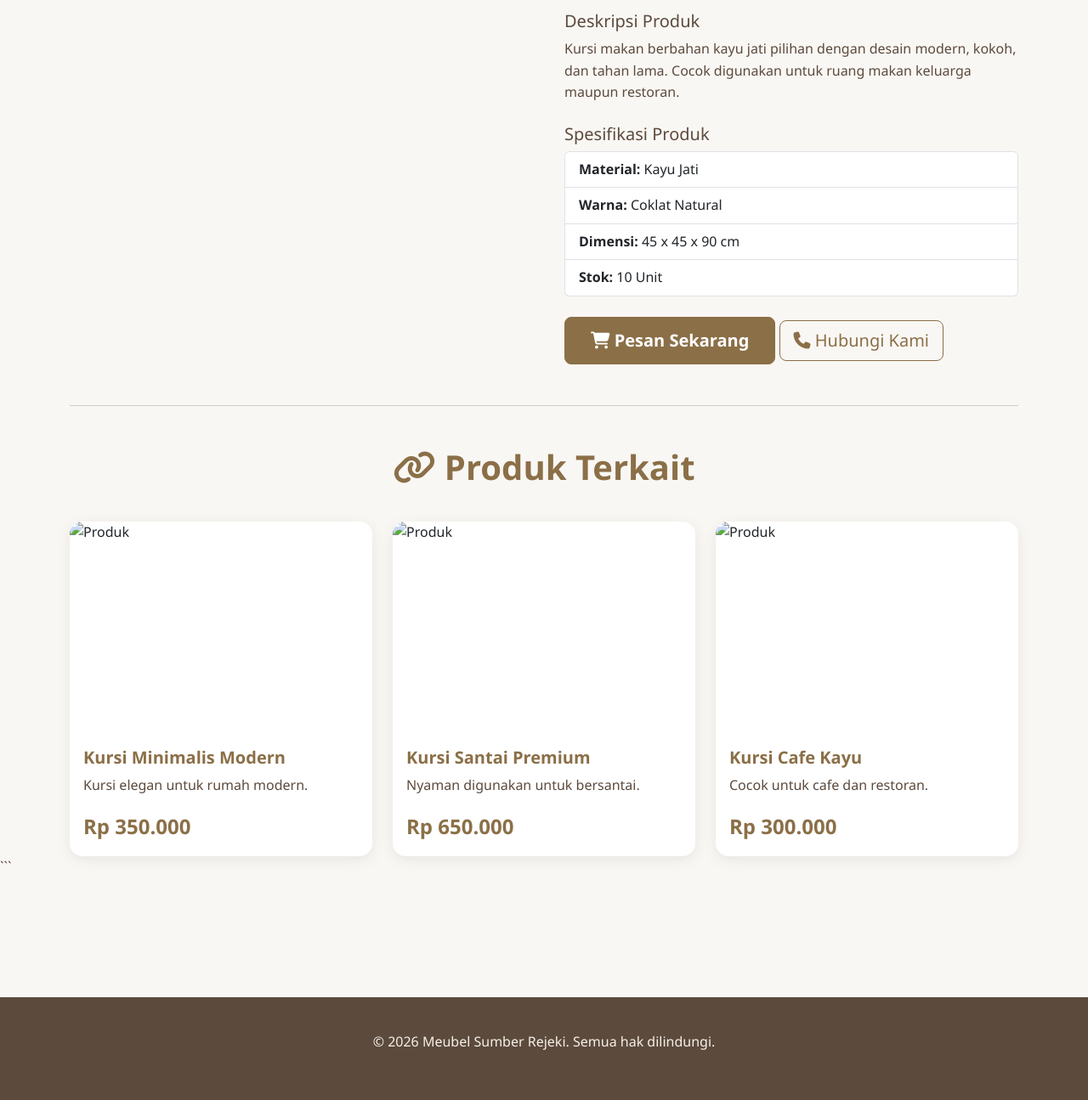
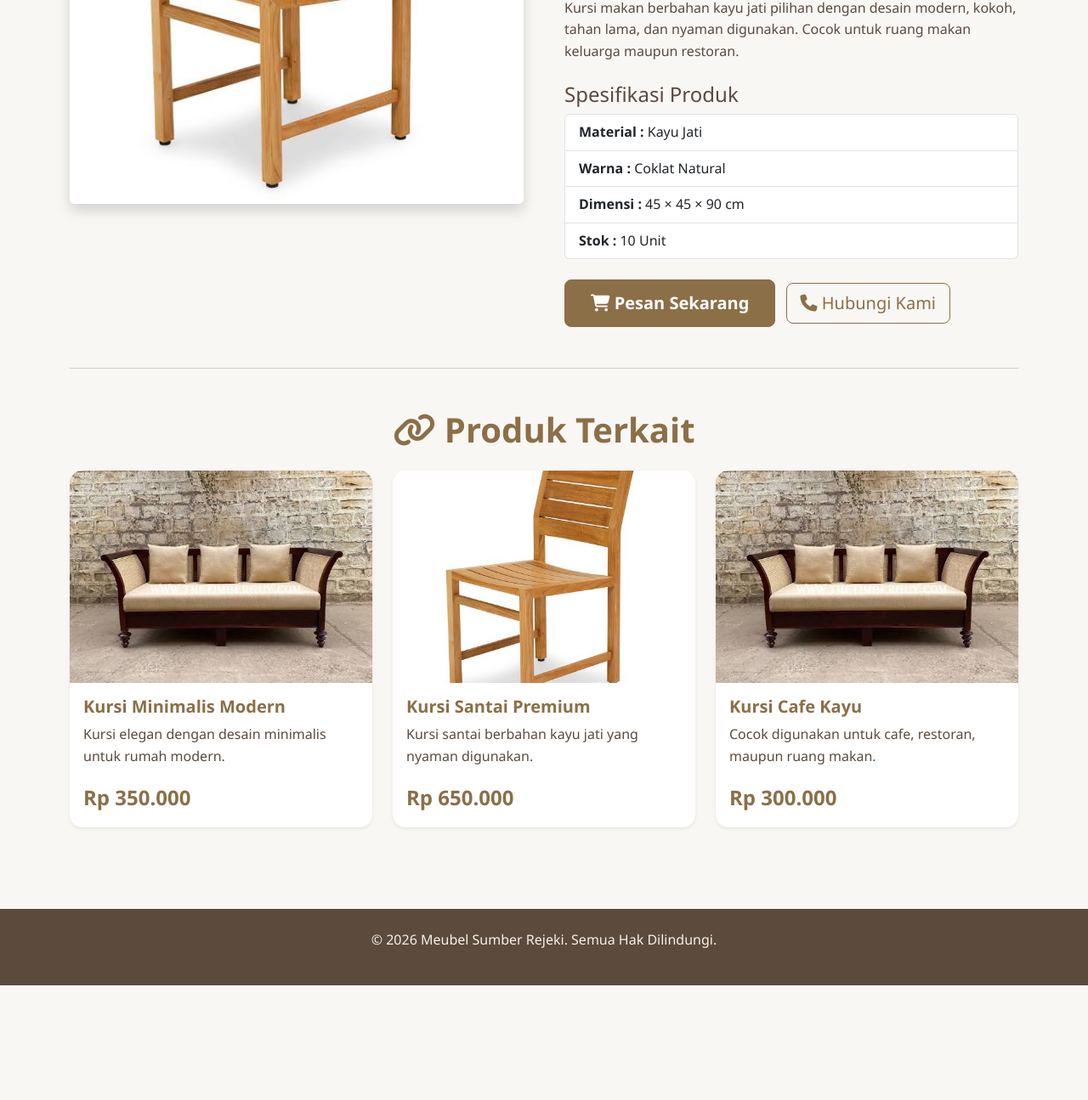
Before and after one commit to MasHannif/SumberRejekiMeuble, a plain HTML site: page produk/produk.html in a window 1280 px wide. Shown: the part 497-1792 px from the top of the page at 85% size. After the commit the page ends 1657 px from the top, so only its background shows below. Drawn offline with nearby package versions, Linux system fonts and the light colour scheme; files that its build step writes are made by us from their sources.

Commit message:
Update produk.html

````diff
--- a/produk/produk.html
+++ b/produk/produk.html
@@ -1,64 +1,65 @@
 <!DOCTYPE html>
-
 <html lang="id">
 <head>
     <meta charset="UTF-8">
     <meta name="viewport" content="width=device-width, initial-scale=1.0">
     <title>Kursi Makan Kayu Jati Premium - Meubel Sumber Rejeki</title>
 
-```
     <link href="https://cdn.jsdelivr.net/npm/bootstrap@5.3.0/dist/css/bootstrap.min.css" rel="stylesheet">
     <link rel="stylesheet" href="https://cdnjs.cloudflare.com/ajax/libs/font-awesome/6.4.0/css/all.min.css">
-<link rel="stylesheet" href="asset/css/style.css">
-```
+    <link rel="stylesheet" href="../asset/css/style.css">
+</head>
 
-</head>
 <body>
 
+    <!-- Navbar -->
     <nav class="navbar navbar-expand-lg navbar-light">
         <div class="container">
-        <a class="navbar-brand" href="index.html">
+            <a class="navbar-brand" href="../index.html">
                 <i class="fas fa-chair"></i> Meubel Sumber Rejeki
             </a>
         </div>
     </nav>
 
-<div class="breadcrumb">
+    <!-- Breadcrumb -->
+    <div class="breadcrumb py-3">
         <div class="container">
             <nav>
-            <a href="index.html">Beranda</a> /
-            <a href="kategori/kategori.html">Kategori</a> /
-            <a href="kategori/kategori-detail.html">Kursi</a> /
+                <a href="../index.html">Beranda</a> /
+                <a href="../kategori/kategori.html">Kategori</a> /
+                <a href="../kategori/kategori_detail.html">Kursi</a> /
                 <span>Kursi Makan Kayu Jati Premium</span>
             </nav>
         </div>
     </div>
 
-<section>
+    <!-- Detail Produk -->
+    <section class="py-5">
         <div class="container">
 
-```
             <div class="row g-5">
 
+                <!-- Gambar Produk -->
                 <div class="col-lg-6">
-            <img src="asset/images/kursi-jati.jpg"
+                    <img src="../asset/images/kursi-jati.jpg"
                         alt="Kursi Jati"
-                 class="img-fluid rounded"
+                        class="img-fluid rounded shadow"
                         style="width:100%; max-height:600px; object-fit:cover;">
                 </div>
 
+                <!-- Informasi Produk -->
                 <div class="col-lg-6">
 
                     <div class="mb-3">
                         <span class="category-badge">Kursi</span>
 
-                <span class="badge ms-2">
+                        <span class="badge bg-warning text-dark ms-2">
                             <i class="fas fa-star"></i>
                             Produk Unggulan
                         </span>
                     </div>
 
-            <h1 style="color: var(--primary);">
+                    <h1 class="mb-3">
                         Kursi Makan Kayu Jati Premium
                     </h1>
 
@@ -66,35 +67,37 @@
                         Rp 450.000
                     </div>
 
-            <h5>Deskripsi Produk</h5>
+                    <h4>Deskripsi Produk</h4>
 
                     <p>
-                Kursi makan berbahan kayu jati pilihan dengan desain
-                modern, kokoh, dan tahan lama. Cocok digunakan untuk
-                ruang makan keluarga maupun restoran.
+                        Kursi makan berbahan kayu jati pilihan dengan desain modern,
+                        kokoh, tahan lama, dan nyaman digunakan. Cocok untuk ruang
+                        makan keluarga maupun restoran.
                     </p>
 
-            <h5 class="mt-4">Spesifikasi Produk</h5>
+                    <h4 class="mt-4">Spesifikasi Produk</h4>
 
                     <ul class="list-group mb-4">
+
                         <li class="list-group-item">
-                    <strong>Material:</strong> Kayu Jati
+                            <strong>Material :</strong> Kayu Jati
                         </li>
 
                         <li class="list-group-item">
-                    <strong>Warna:</strong> Coklat Natural
+                            <strong>Warna :</strong> Coklat Natural
                         </li>
 
                         <li class="list-group-item">
-                    <strong>Dimensi:</strong> 45 x 45 x 90 cm
+                            <strong>Dimensi :</strong> 45 × 45 × 90 cm
                         </li>
 
                         <li class="list-group-item">
-                    <strong>Stok:</strong> 10 Unit
+                            <strong>Stok :</strong> 10 Unit
                         </li>
+
                     </ul>
 
-            <button class="btn btn-primary btn-lg">
+                    <button class="btn btn-primary btn-lg me-2">
                         <i class="fas fa-shopping-cart"></i>
                         Pesan Sekarang
                     </button>
@@ -110,7 +113,8 @@
 
             <hr class="my-5">
 
-    <h2>
+            <!-- Produk Terkait -->
+            <h2 class="mb-4">
                 <i class="fas fa-link"></i>
                 Produk Terkait
             </h2>
@@ -118,10 +122,12 @@
             <div class="row g-4">
 
                 <div class="col-md-4">
-            <div class="card">
 
-                <img src="asset/images/kursi.jpg"
-                     alt="Produk">
+                    <div class="card h-100 shadow-sm">
+
+                        <img src="../asset/images/kursi.jpg"
+                            class="card-img-top"
+                            alt="Kursi Minimalis">
 
                         <div class="card-body">
 
@@ -130,7 +136,7 @@
                             </h5>
 
                             <p class="card-text">
-                        Kursi elegan untuk rumah modern.
+                                Kursi elegan dengan desain minimalis untuk rumah modern.
                             </p>
 
                             <span class="product-price">
@@ -140,13 +146,16 @@
                         </div>
 
                     </div>
+
                 </div>
 
                 <div class="col-md-4">
-            <div class="card">
 
-                <img src="asset/images/kursi-jati.jpg"
-                     alt="Produk">
+                    <div class="card h-100 shadow-sm">
+
+                        <img src="../asset/images/kursi-jati.jpg"
+                            class="card-img-top"
+                            alt="Kursi Santai">
 
                         <div class="card-body">
 
@@ -155,7 +164,7 @@
                             </h5>
 
                             <p class="card-text">
-                        Nyaman digunakan untuk bersantai.
+                                Kursi santai berbahan kayu jati yang nyaman digunakan.
                             </p>
 
                             <span class="product-price">
@@ -165,13 +174,16 @@
                         </div>
 
                     </div>
+
                 </div>
 
                 <div class="col-md-4">
-            <div class="card">
 
-                <img src="asset/images/kursi.jpg"
-                     alt="Produk">
+                    <div class="card h-100 shadow-sm">
+
+                        <img src="../asset/images/kursi.jpg"
+                            class="card-img-top"
+                            alt="Kursi Cafe">
 
                         <div class="card-body">
 
@@ -180,7 +192,7 @@
                             </h5>
 
                             <p class="card-text">
-                        Cocok untuk cafe dan restoran.
+                                Cocok digunakan untuk cafe, restoran, maupun ruang makan.
                             </p>
 
                             <span class="product-price">
@@ -190,18 +202,18 @@
                         </div>
 
                     </div>
+
                 </div>
 
             </div>
 
         </div>
-```
-
     </section>
 
-<footer>
+    <!-- Footer -->
+    <footer class="py-4 mt-5">
         <div class="container text-center">
-        <p>&copy; 2026 Meubel Sumber Rejeki. Semua hak dilindungi.</p>
+            <p>&copy; 2026 Meubel Sumber Rejeki. Semua Hak Dilindungi.</p>
         </div>
     </footer>
 
````
Lines whose indentation alone changed are shown as unchanged.
